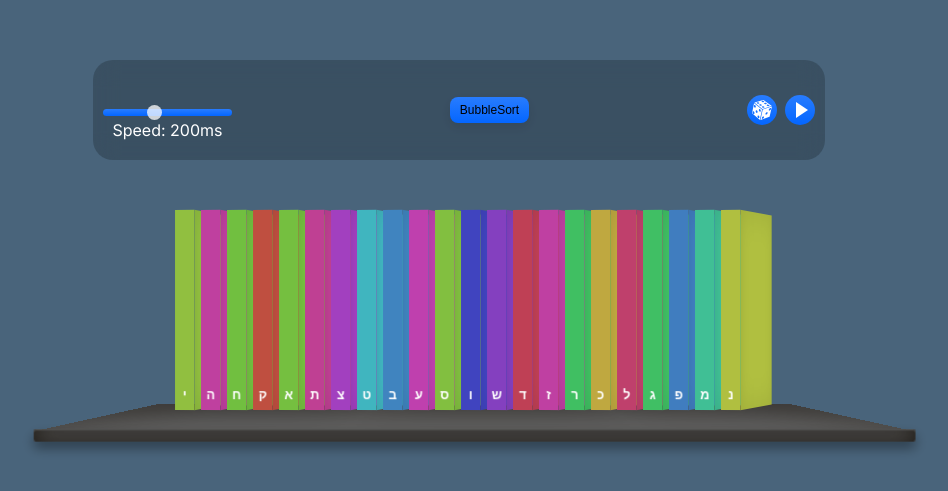
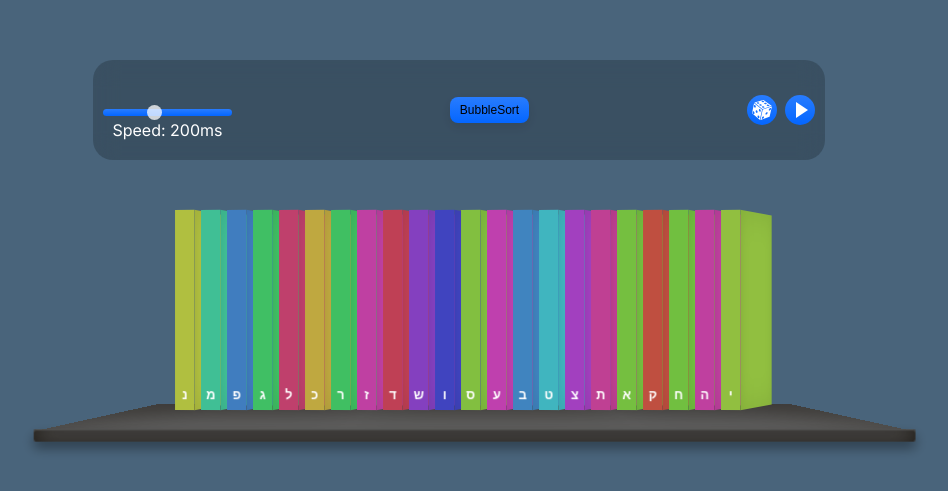
Before and after one commit to Shalev1104/bookshelf-algorithm-visualizer, a Next.js app: page / in a window 1280 px wide. Shown: the part 115-606 px from the top of the page, without its empty margins (181-1129 px from the left). Built offline with nearby package versions, Linux system fonts and the light colour scheme.

Commit message:
changed books direction to rtl

```diff
--- a/src/app/algorithms/bubble-sort.ts
+++ b/src/app/algorithms/bubble-sort.ts
@@ -8,7 +8,7 @@ export class BubbleSort extends BooksSorter {
         const first = books[j].name;
         const second = books[j + 1].name;
 
-        if (this.isLeftGreaterThanRight(second, first)) {
+        if (this.isLeftGreaterThanRight(first, second)) {
           [books[j], books[j + 1]] = [books[j + 1], books[j]];
           yield [...books];
         }
--- a/src/app/components/Book/Book.tsx
+++ b/src/app/components/Book/Book.tsx
@@ -2,9 +2,12 @@ import React from "react";
 import bookStyles from "./book.module.scss";
 import { Book as BookProps } from "@/app/utils/types/bookshelf.types";
 
-const Book: React.FC<BookProps> = ({ name, color: backgroundColor }) => {
+type Props = BookProps & {
+  order: number;
+};
+const Book: React.FC<Props> = ({ name, color: backgroundColor, order }) => {
   return (
-    <li className={bookStyles["book-item"]}>
+    <li className={bookStyles["book-item"]} style={{ zIndex: order }}>
       <div className={bookStyles["book"]}>
         <div className={bookStyles["cover"]} style={{ backgroundColor }} />
         <div className={bookStyles["spine"]} style={{ backgroundColor }}>
--- a/src/app/components/BookList/BookList.tsx
+++ b/src/app/components/BookList/BookList.tsx
@@ -14,8 +14,8 @@ const BookList: React.FC<Props> = ({ initialBooks }) => {
 
   return (
     <ul className={bookListStyles["books"]}>
-      {getBooks(bookshelfStore.books, initialBooks).map((book, i) => (
-        <Book {...book} key={i} />
+      {getBooks(bookshelfStore.books, initialBooks).map((book, i, array) => (
+        <Book {...book} key={i} order={array.length - i} />
       ))}
     </ul>
   );
--- a/src/app/components/BookList/book-list.module.scss
+++ b/src/app/components/BookList/book-list.module.scss
@@ -1,7 +1,6 @@
 .books {
   display: flex;
-  flex-direction: row;
+  flex-direction: row-reverse;
   position: relative;
-  z-index: 1;
   margin: 0 5em;
 }
```
